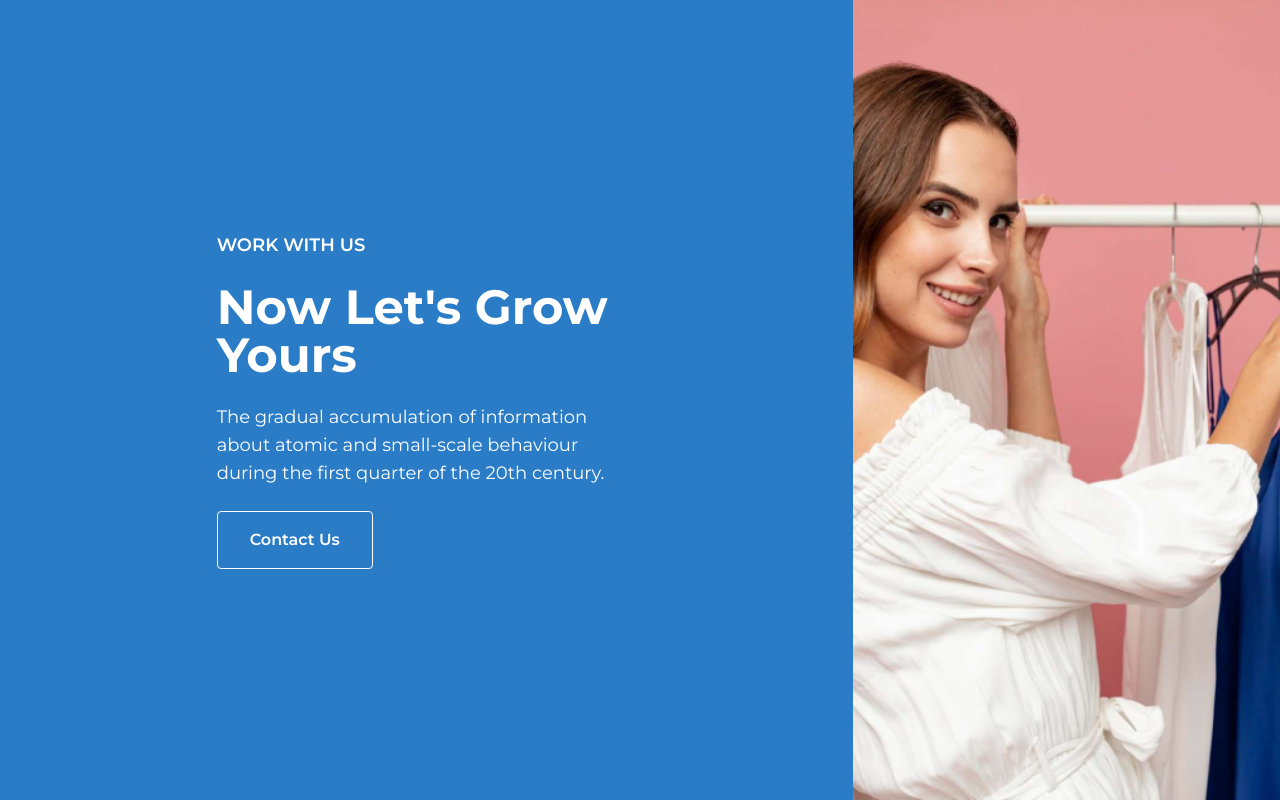
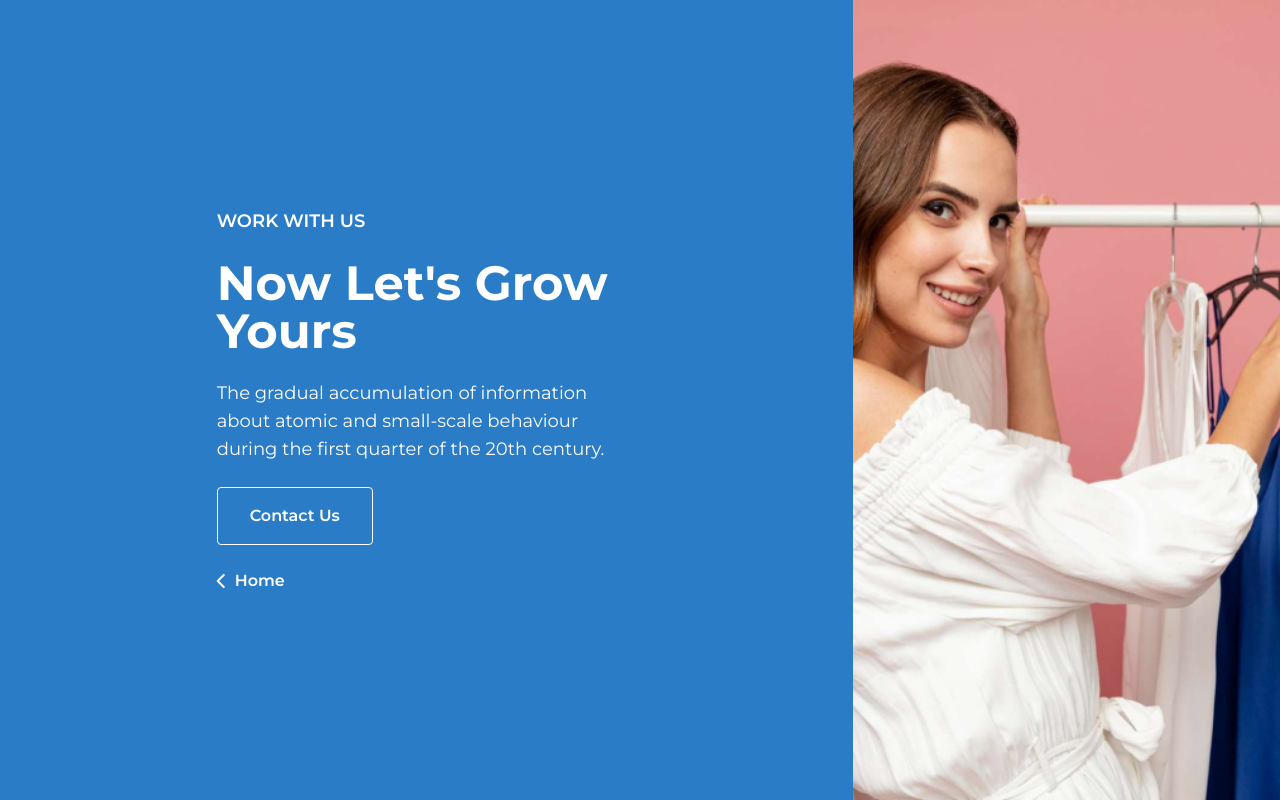
Before and after one commit to furkankizilbuga/Ecomm-project, a React (Vite) app in the folder jun/: page /contact in a window 1280 px wide. Built offline with nearby package versions, Linux system fonts and the light colour scheme.

Commit message:
go back button added

```diff
--- a/jun/src/layout/Footer.jsx
+++ b/jun/src/layout/Footer.jsx
@@ -1,3 +1,5 @@
+import { Link } from "react-router-dom";
+
 export default function Footer() {
     //TODO <Link> eklenecek.
     return(
@@ -17,7 +19,7 @@ export default function Footer() {
                     <nav className="flex flex-col gap-1 sm:gap-2">
                         <p className="">About us</p>
                         <p className="">Career</p>
-                        <p className="">We are hiring</p>
+                        <Link to="/contact" className="hover:underline">We are hiring</Link>
                         <p className="">Blog</p>
                     </nav>
                 </div>
--- a/jun/src/pages/ContactPage.jsx
+++ b/jun/src/pages/ContactPage.jsx
@@ -1,3 +1,5 @@
+import { Link } from "react-router-dom";
+
 /* eslint-disable react/no-unescaped-entities */
 export default function ContactPage() {
     return(
@@ -11,6 +13,10 @@ export default function ContactPage() {
                     quarter of the 20th century.
                 </p>
                 <button className="border border-white px-8 py-4 rounded font-semibold">Contact Us</button>
+                <Link to="/" className="flex items-center gap-2">
+                    <i className="fa-solid fa-chevron-left text-white"></i>
+                    <p className="font-semibold">Home</p>
+                </Link>
             </div>
             <img className="h-1/2 w-full object-cover object-top sm:object-center sm:h-full sm:w-1/3" src="/assets/contactPageImages/contactpageimg.png" />
         </div>
```
